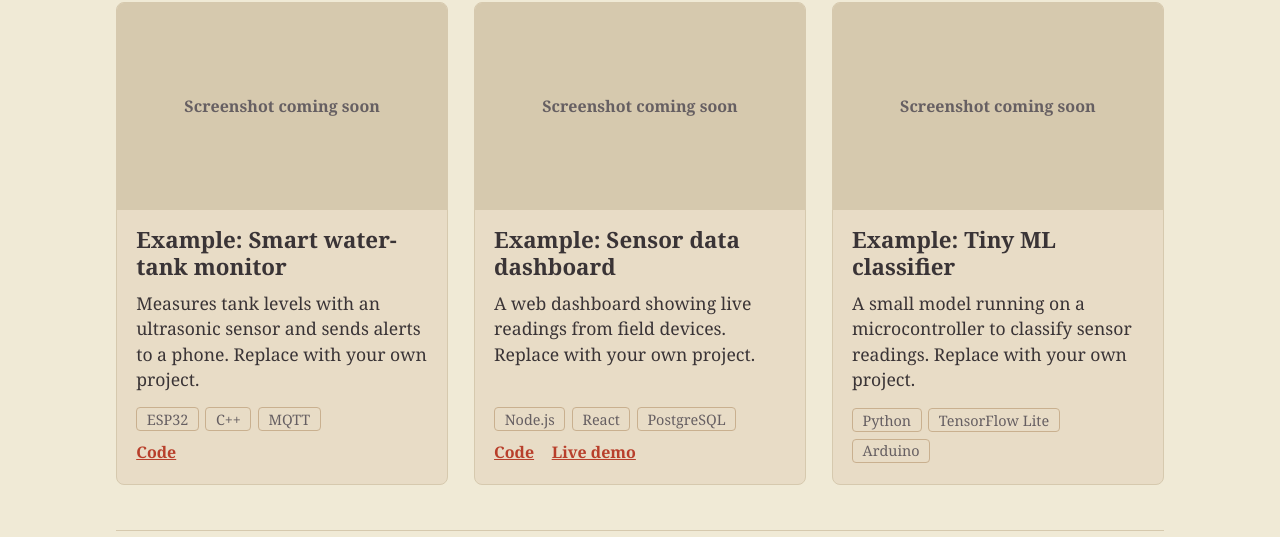
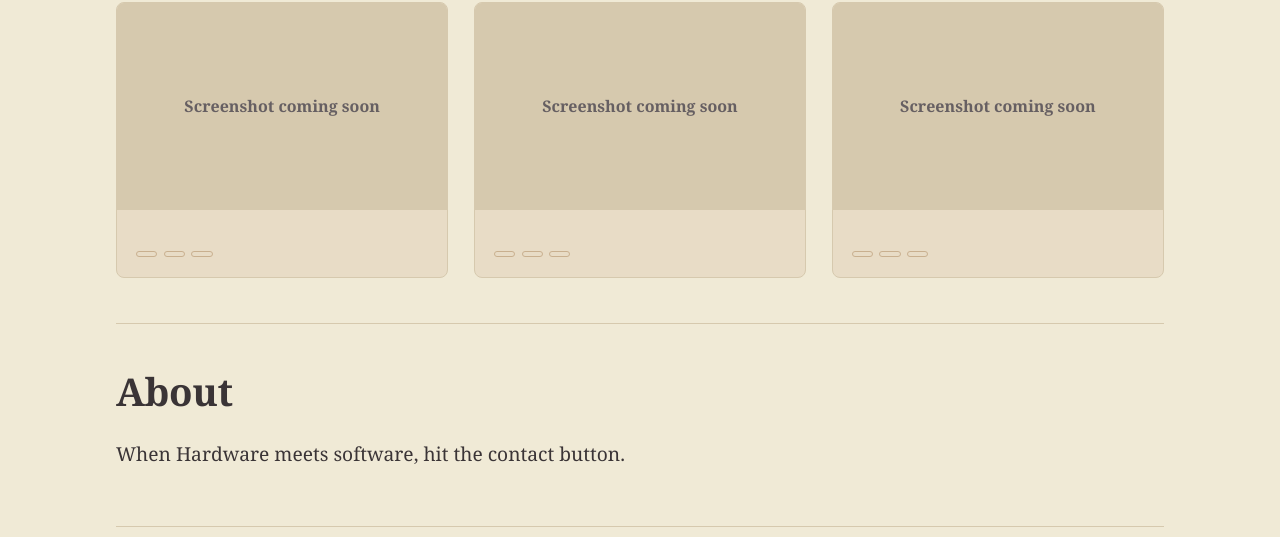
Before and after one commit to igadwasidney/igadwasidney.github.io, a plain HTML site: page index.html in a window 1280 px wide. Shown: the part 415-952 px from the top of the page. Drawn offline with Linux system fonts and the light colour scheme; a web font is replaced by a local one.

Commit message:
Update contact info and details
Updated contact information and removed irrelevant details.

```diff
--- a/index.html
+++ b/index.html
@@ -128,9 +128,8 @@ footer{padding:2rem 0 3rem;color:var(--muted);font-size:.95rem;border-top:1px so
         <button class="send" type="submit" data-fs-submit-btn>Send message</button>
       </form>
       <div class="links">
-        <a href="mailto:you@example.com">you@example.com</a>
-        <a href="https://github.com/your-username">GitHub</a>
-        <a href="https://www.linkedin.com/in/your-profile">LinkedIn</a>
+        <a href="mailto:igadwasidney@gmail.com">igadwasidney@gmail.com</a>
+        <a href="https://github.com/igadwasidney">GitHub</a>
       </div>
     </section>
   </main>
@@ -139,45 +138,33 @@ footer{padding:2rem 0 3rem;color:var(--muted);font-size:.95rem;border-top:1px so
 </div>
 
 <script>
-/* ============================================================
-   ADD A NEW PROJECT: copy one block, paste it at the TOP of the
-   list, and change the text. Newest first.
-
-   image:  path to a screenshot, e.g. "images/water-monitor.png"
-           (put the file in an "images" folder next to index.html).
-           Leave "" to show a placeholder.
-   description: keep it to about two lines.
-   tech:   technologies used.
-   code / live: links, or "" if there isn't one.
-   ============================================================ */
 const projects = [
   {
-    title: "Example: Smart water-tank monitor",
+    title: "",
     image: "",
-    description: "Measures tank levels with an ultrasonic sensor and sends alerts to a phone. Replace with your own project.",
-    tech: ["ESP32", "C++", "MQTT"],
-    code: "https://github.com/your-username/water-monitor",
+    description: "",
+    tech: ["", "", ""],
+    code: "",
     live: ""
   },
   {
-    title: "Example: Sensor data dashboard",
+    title: "",
     image: "",
-    description: "A web dashboard showing live readings from field devices. Replace with your own project.",
-    tech: ["Node.js", "React", "PostgreSQL"],
-    code: "https://github.com/your-username/dashboard",
-    live: "https://example.com"
+    description: "",
+    tech: ["", "", ""],
+    code: "",
+    live: ""
   },
   {
-    title: "Example: Tiny ML classifier",
+    title: "",
     image: "",
-    description: "A small model running on a microcontroller to classify sensor readings. Replace with your own project.",
-    tech: ["Python", "TensorFlow Lite", "Arduino"],
+    description: "",
+    tech: ["", "", ""],
     code: "",
     live: ""
   }
 ];
 
-/* ---------- Everything below draws the page. No need to edit. ---------- */
 const grid = document.getElementById("grid");
 function el(tag, cls, text){
   const e = document.createElement(tag);
```
